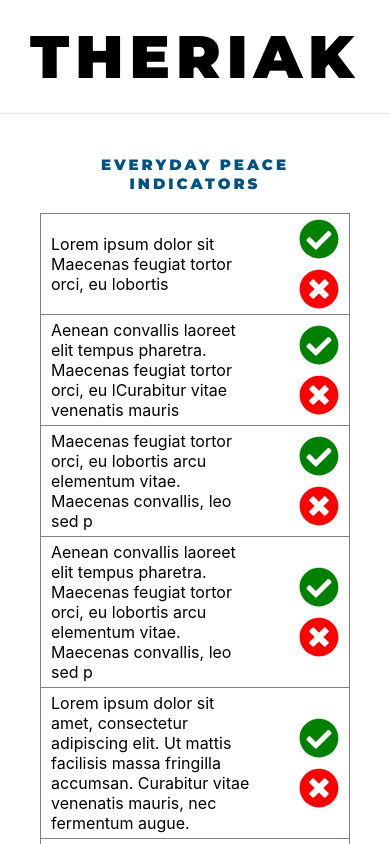
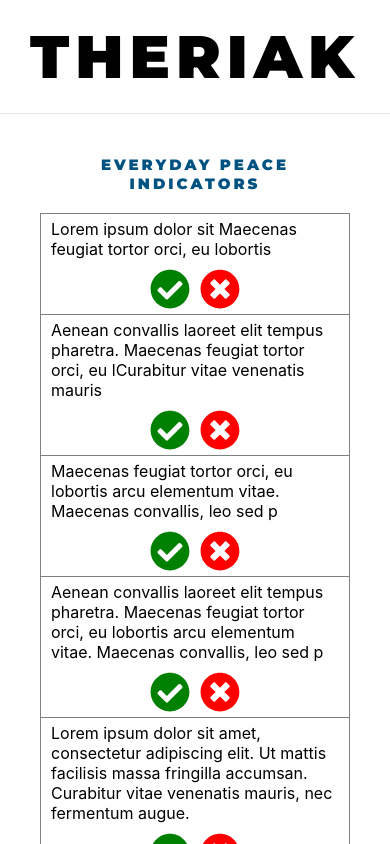
Before and after one commit to Promethean-Engine/Theriak, a React (Create React App) app in the folder theriak-frontend/: page / in a window 390 px wide. Shown: the top 844 px of the page. Built offline with nearby package versions, Linux system fonts and the light colour scheme.

Commit message:
change css

```diff
--- a/theriak-frontend/src/components/EpiItem/EpiItem.css
+++ b/theriak-frontend/src/components/EpiItem/EpiItem.css
@@ -38,14 +38,16 @@
 }
 
 @media (max-width: 500px) {
-    .epiIcons {
-        display: flex;
+    .epiText{
+        max-width: 100%;
+        width: 100%;
+    }
+
+    .epiItem{
         flex-direction: column;
     }
 
-    .decline {
-        color: red;
-        margin-left: 0px;
+    .epiIcons {
         margin-top: 10px;
     }
 }
```
